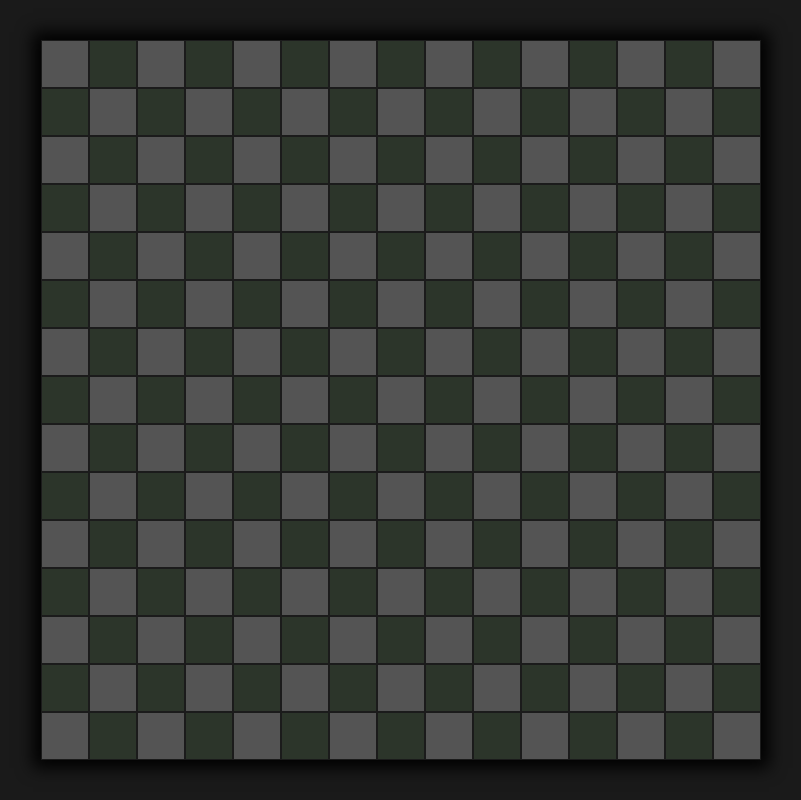
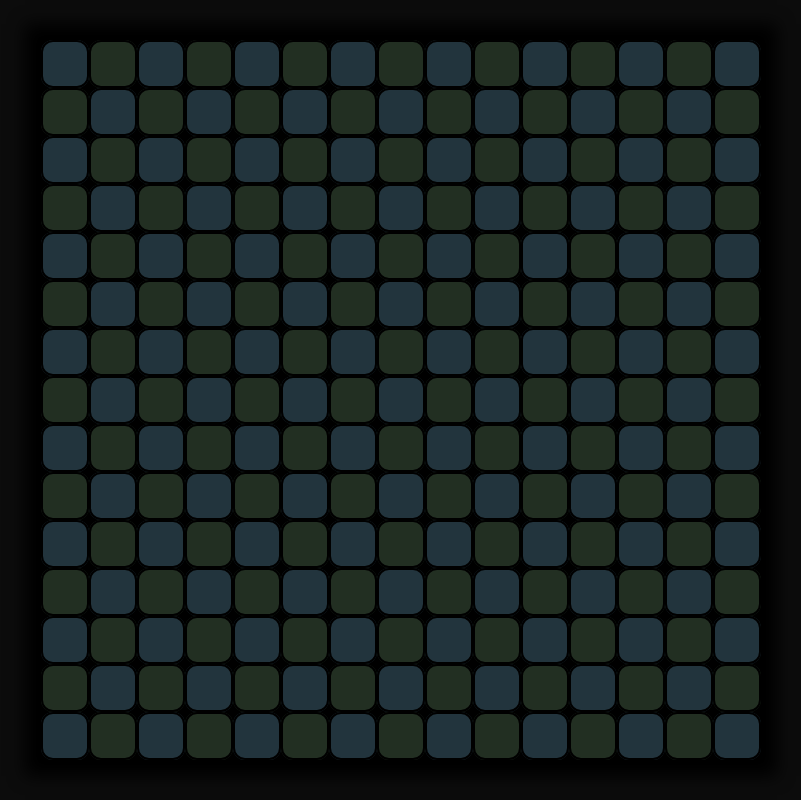
Before and after one commit to hiphurraa/jatkanshakki, a Svelte app: page / in a window 1280 px wide. Shown: the whole page, without its empty margins (239-1040 px from the left). Built offline with nearby package versions, Linux system fonts and the light colour scheme.

Commit message:
visual changes

```diff
--- a/src/AIPlayer.js
+++ b/src/AIPlayer.js
@@ -22,6 +22,7 @@ class AIPlayer {
         let downLeft = this.scanner.scanDownLeft(gameGrid, x, y);
         let left = this.scanner.scanLeft(gameGrid, x, y);
         let leftUp = this.scanner.scanLeftUp(gameGrid, x, y);
+        console.log(up);
 
         let priority = priorities[up] + priorities[upRight] + priorities[right] + priorities[rightDown] + priorities[down] +
             priorities[downLeft] + priorities[left] + priorities[leftUp] + checkForWildCards(up, upRight, right, rightDown, down, downLeft, left, leftUp);
--- a/src/App.svelte
+++ b/src/App.svelte
@@ -260,29 +260,24 @@ async function cellClicked(x, y) {
       <div>
         {winnerPlayer} won!
       </div>
-      <button on:click={() => resetGame()}>Try again</button>
+      <button on:click={() => resetGame()}>Play again</button>
     </div>
   {/if}
 </main>
 
 <style lang="scss">
   :root {
-    --main-bg-color: #1a1a1a;
-    --cell-color-1: rgb(84 84 84);
-    --cell-color-2: #2c352a;
+    --main-bg-color: #0c0c0c;
+    --board-bg-color: black;
+    --cell-color-1: rgb(34 52 61);
+    --cell-color-2: #222f22;
     --board-borders-color: #1b1b1b;
-    --board-border-size: 1px;
-    //--ai-selected-cell-color: #a800ff;
-    --ai-selected-cell-color: #ff5e00;
-    --player-selected-cell-color: #ffd400;
-    //--player-selected-cell-color: #04ff00;
+    --board-border-size: 2px;
+    --ai-selected-cell-color: #00f4ff;
+    --player-selected-cell-color: #69ff00;
     --board-max-size: 800px;
 
-    @media only screen and (max-width: 650px) {
-      --board-border-size: 1px;
-    }
-
-    @media only screen and (max-height: 650px) {
+    @media only screen and (max-width: 600px) {
       --board-border-size: 1px;
     }
   }
@@ -309,7 +304,7 @@ async function cellClicked(x, y) {
       bottom: 0;
       left: 50%;
       transform: translate(-50%, -50%);
-      background-color:#343434;
+      background-color: #182f3c;
       color: white;
       padding: 1.3rem 1.5rem;
       display: flex;
@@ -321,7 +316,8 @@ async function cellClicked(x, y) {
       box-shadow: 0 0 1rem black;
 
       button {
-        background-color: #007e00;
+        background-color: #255f9b;
+        text-shadow: 0 0 0.5rem #262626;
         color: white;
         border: none;
         margin-top: 1rem;
@@ -331,18 +327,18 @@ async function cellClicked(x, y) {
         border-radius: 0.2rem;
 
         &:hover {
-          background-color: rgb(18, 160, 18);
+          background-color: #2868ac;
         }
       }
     }
 
 		.gameGrid {
-      box-shadow: 0 0 2vh 1vh black, 0 0 0 2px var(--board-borders-color);
+      box-shadow: 0 0 2vh 2vh var(--board-bg-color);
       display: flex;
       flex-direction: column-reverse;
       max-height: var(--board-max-size);
       max-width: var(--board-max-size);
-      background-color: var(--board-borders-color);
+      background-color: var(--board-bg-color);
 
       &.aspect-ratio-high {
         width: 90vh;
@@ -362,8 +358,9 @@ async function cellClicked(x, y) {
         .gameGridCell {
           height: 100%;
           width: 10%;
-          box-shadow: 0 0 0 var(--board-border-size) inset var(--board-borders-color);
           background-color: var(--cell-color-1);
+          box-shadow: 0 0 0 var(--board-border-size) inset var(--board-bg-color);
+          border-radius: 25%;
           display: flex;
           align-items: center;
 		      justify-content: center;
@@ -371,6 +368,7 @@ async function cellClicked(x, y) {
 
           &.cell-color-2 {
             background-color: var(--cell-color-2);
+            //box-shadow: 0 0 0 var(--board-border-size) inset var(--cell-color-2);
           }
 
           &:hover {
@@ -406,7 +404,7 @@ async function cellClicked(x, y) {
           }
 
           &.cell-color-2 .figure-o {
-            background-color: var(--cell-color-2);
+            background-color: var(--cell-color-1);
           }
 
           .player-selected-cell {
@@ -432,8 +430,8 @@ async function cellClicked(x, y) {
           }
 
           @keyframes ai-winner {
-            from   {background-color:#b80000; color: rgb(43, 43, 43);}
-            to {background-color: #760000; color: rgb(179, 179, 179);}
+            from   {background-color: var(--ai-selected-cell-color);}
+            to {background-color: #00685f;}
           }
 
           .winning-row-cell-ai {
@@ -441,8 +439,8 @@ async function cellClicked(x, y) {
           }
 
           @keyframes player-winner {
-              from   {background-color:#059e00; color: rgb(66, 66, 66);}
-              to {background-color: #055800; color: rgb(197, 197, 197);}
+              from   {background-color: var(--player-selected-cell-color)}
+              to {background-color: #055800;}
           }
 
           .winning-row-cell-player {
--- a/src/Priorities.js
+++ b/src/Priorities.js
@@ -1,10 +1,10 @@
 
 let priorities = {
 
-    "wwwww": -5,
-    "ewwww": -4,
-    "eewww": -3,
-    "eeeww": -2,
+    "wwwww": -9,
+    "ewwww": -9,
+    "eewww": -6,
+    "eeeww": -3,
     "eeeew": -1,
     "eeeee": 0,
     "eeeeP": 0,
@@ -183,10 +183,10 @@ let priorities = {
     "PPPee": 9,
     "PPPeP": 9,
     "PPPeA": 9,
-    "PPPPw": 999,
-    "PPPPe": 999,
+    "PPPPw": 999999,
+    "PPPPe": 999999,
     "PPPPP": 0,
-    "PPPPA": 999,
+    "PPPPA": 999999,
     "PPPAw": 9,
     "PPPAe": 9,
     "PPPAP": 9,
@@ -364,7 +364,7 @@ let priorities = {
     "AAAAw": 9999999999,
     "AAAAe": 9999999999,
     "AAAAP": 9999999999,
-    "AAAAA": 6
+    "AAAAA": 0
 
 }
 
```
